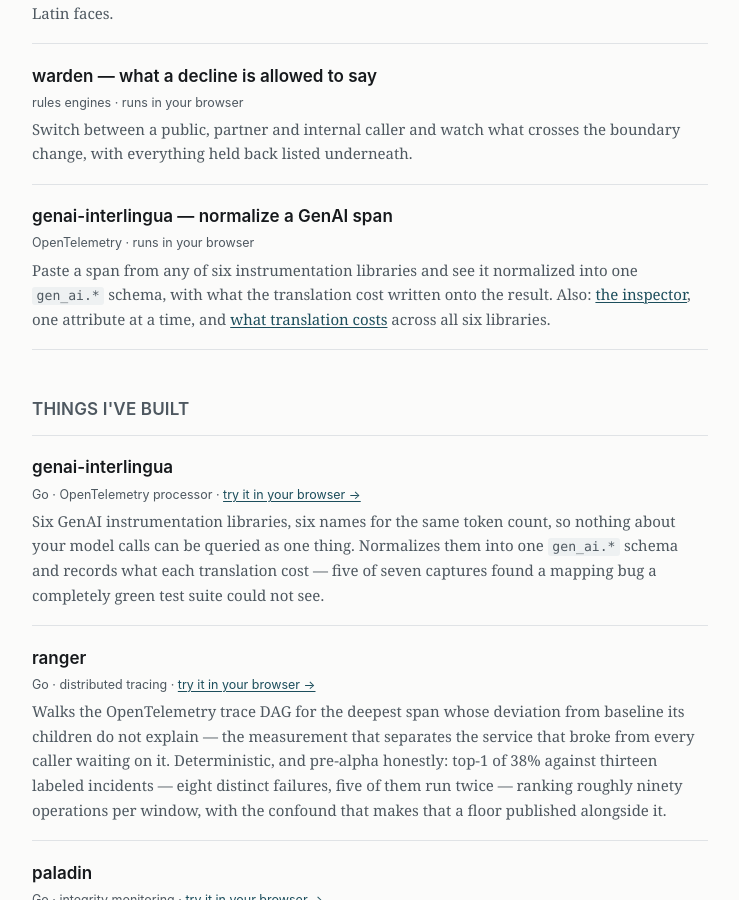
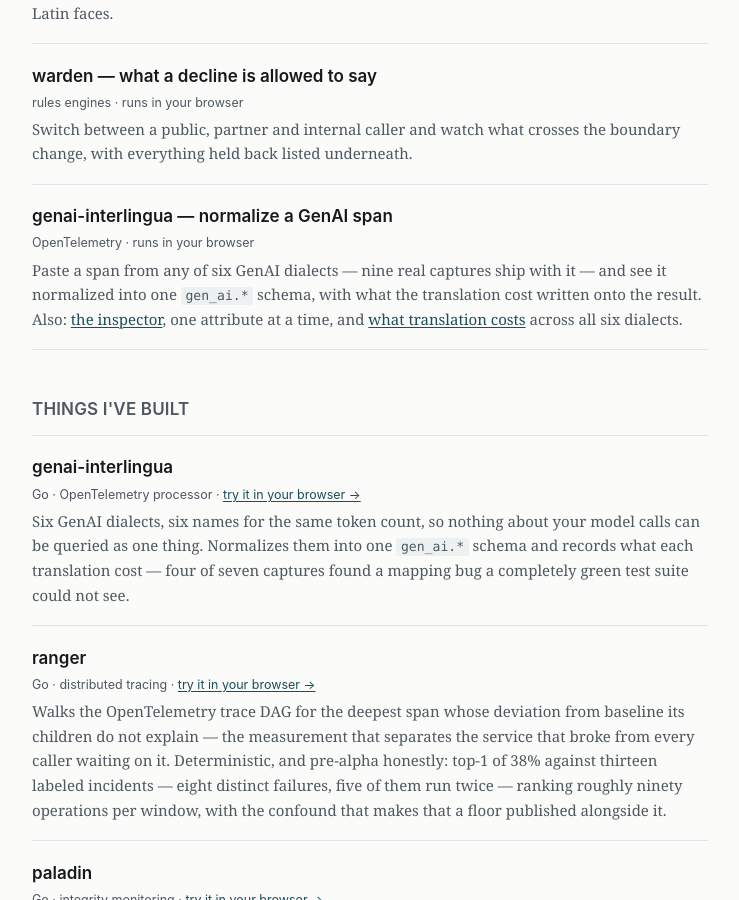
Before and after one commit to Grace/grace.github.io, a Jekyll site: the page built from index.html, in a window 1280 px wide and 900 px high, scrolled down 2553 px. Shown: the whole window, without its empty margins (270-1009 px from the left). Built offline with Jekyll 4.4.1, drawn with Linux system fonts in a browser that asks for light colours.

Commit message:
Count the dialects correctly, and say nine where the reader sees nine
Three separate counting problems, all found by a concurrent session asking why
the demo offers nine buttons next to copy that says six.

The real error is in the post: "Six of these dialects are named libraries. The
seventh, raw, ..." invents a seventh dialect. internal/dialect has six Name
consts and raw is one of them, so it is five named libraries plus the
shape-matching fallback. Corrected.

The rest is vocabulary. Six is right for dialects and wrong for what the demo
ships: samples.js carries nine presets, because openllmetry-legacy and langchain
both detect as openllmetry and raw-folk detects as raw. A visitor counts the
buttons, so the pages now say nine captures collapsing onto six dialects, and
name LangChain as the interesting case -- all three of its spans are won by
openllmetry, which is a finding rather than a caveat. "Libraries" becomes
"dialects" throughout, since raw is not a library and never was.

The opening of the post said "Six libraries record that fact" over a block
showing four spellings, one of which is the conventions themselves. Now it
just says four.

Also carries two hunks from the concurrent session, reviewed rather than swept
up: the "Not built yet" rewording, and "five of seven captures" -> "four of
seven" on the front page. That second one is not a contradiction of the post's
"five of seven captures found something wrong" -- docs/findings.md says five
found something, and Braintrust's was a fixture defect rather than a mapping
bug, so four is right for the narrower claim the front page makes.

```diff
--- a/index.html
+++ b/index.html
@@ -74,12 +74,13 @@
   <li>
     <a class="title" href="/demos/genai-interlingua/">genai-interlingua — normalize a GenAI span</a>
     <span class="date">OpenTelemetry · runs in your browser</span>
-    <div class="excerpt">Paste a span from any of six instrumentation libraries
-    and see it normalized into one <code>gen_ai.*</code> schema, with what the
+    <div class="excerpt">Paste a span from any of six GenAI dialects — nine real
+    captures ship with it — and see it normalized into one
+    <code>gen_ai.*</code> schema, with what the
     translation cost written onto the result. Also:
     <a href="/demos/genai-interlingua/inspector/">the inspector</a>, one attribute
     at a time, and <a href="/demos/genai-interlingua/conformance.html">what
-    translation costs</a> across all six libraries.</div>
+    translation costs</a> across all six dialects.</div>
   </li>
 </ul>
 
@@ -89,11 +90,11 @@
   <li>
     <a class="title" href="https://github.com/Grace/genai-interlingua">genai-interlingua</a>
     <span class="date">Go · OpenTelemetry processor · <a href="/demos/genai-interlingua/">try it in your browser →</a></span>
-    <div class="excerpt">Six GenAI instrumentation libraries, six names for the
-    same token count, so nothing about your model calls can be queried as one
-    thing. Normalizes them into one <code>gen_ai.*</code> schema and records what
-    each translation cost — five of seven captures found a mapping bug a
-    completely green test suite could not see.</div>
+    <div class="excerpt">Six GenAI dialects, six names for the same token count,
+    so nothing about your model calls can be queried as one thing. Normalizes
+    them into one <code>gen_ai.*</code> schema and records what each translation
+    cost — four of seven captures found a mapping bug a completely green test
+    suite could not see.</div>
   </li>
   <li>
     <a class="title" href="https://github.com/Grace/ranger">ranger</a>
```
Also changed, not shown: _posts/2026-09-11-there-is-no-model-in-here.md (+8 -7 lines), demos/genai-interlingua/index.html (+5 -4 lines), demos/index.html (+9 -6 lines).
